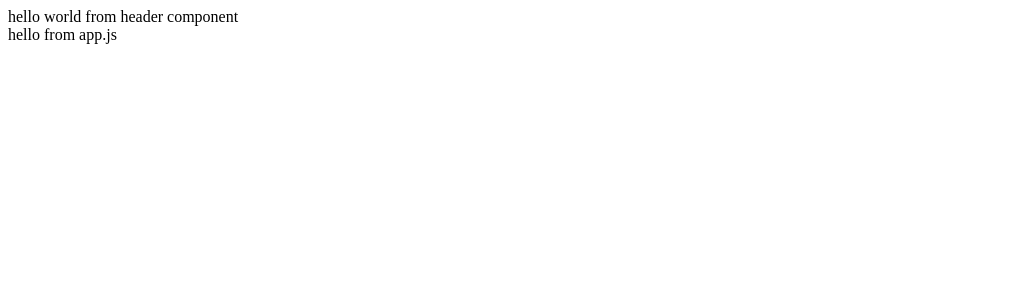
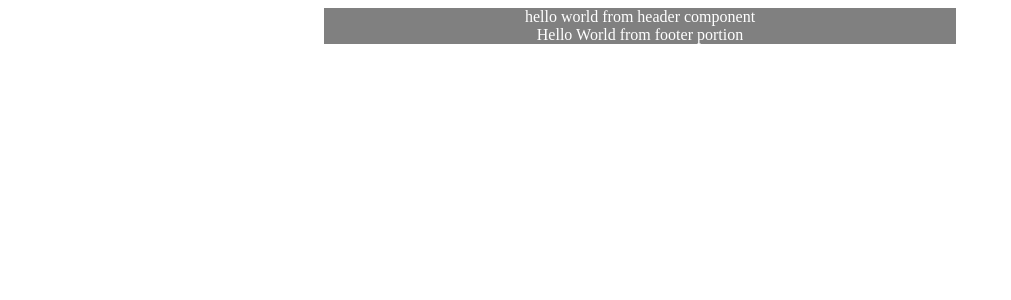
Before and after one commit to ZianEjaz/react-revision, a React (Create React App) app: page / in a window 1280 px wide. Shown: the top 300 px of the page, without its empty margins (0-1011 px from the left). Built offline with nearby package versions, Linux system fonts and the light colour scheme.

Commit message:
added styles

```diff
--- a/src/App.js
+++ b/src/App.js
@@ -1,12 +1,12 @@
 import Header from './components/header';
+import Footer from "./components/footer";
 
 function App() {
   return (
-    <div className="App">
+    <div style={{width : "50%", margin :'auto', textAlign : 'center', backgroundColor : 'grey', color :'white'}}>
       <Header />
-      <div >
-    hello from app.js
-      </div>
+
+      <Footer />
     </div>
   );
 }
--- /dev/null
+++ b/src/components/footer.js
@@ -0,0 +1,8 @@
+const Footer = ()=>{
+    return(
+        <footer>
+            Hello World from footer portion
+        </footer>
+    )
+}
+export default Footer
```
